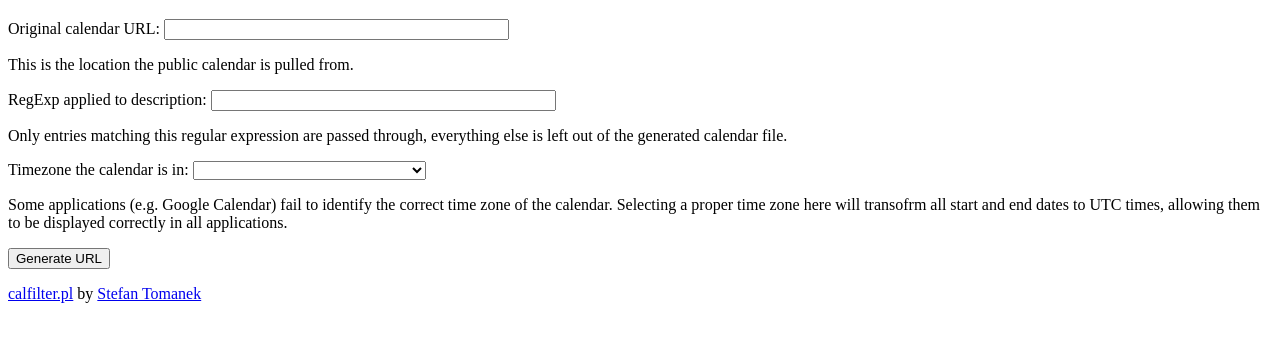
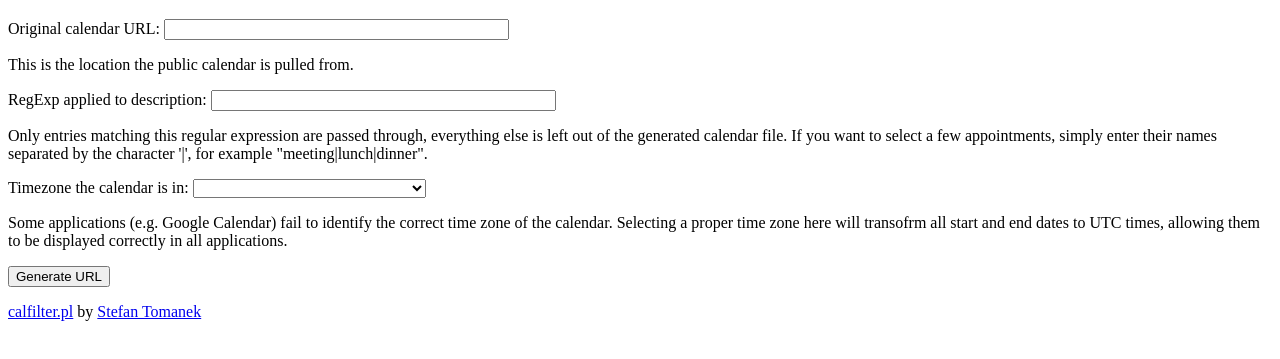
Before and after one commit to wertarbyte/calfilter, a plain HTML site: page index.html in a window 1280 px wide. Shown: the part 61-420 px from the top of the page. Drawn offline with Linux system fonts and the light colour scheme.

Commit message:
add example to index.html

```diff
--- a/index.html
+++ b/index.html
@@ -14,7 +14,7 @@
         <p>Original calendar URL: <input type="text" name="url" value="" size="40" /></p>
         <p>This is the location the public calendar is pulled from.</p>
         <p>RegExp applied to description: <input type="text" name="regex" value="" size="40" /></p>
-        <p>Only entries matching this regular expression are passed through, everything else is left out of the generated calendar file.</p>
+        <p>Only entries matching this regular expression are passed through, everything else is left out of the generated calendar file. If you want to select a few appointments, simply enter their names separated by the character '|', for example "meeting|lunch|dinner".</p>
         <p>Timezone the calendar is in:
 
         <select name="tz" size="1">
```
